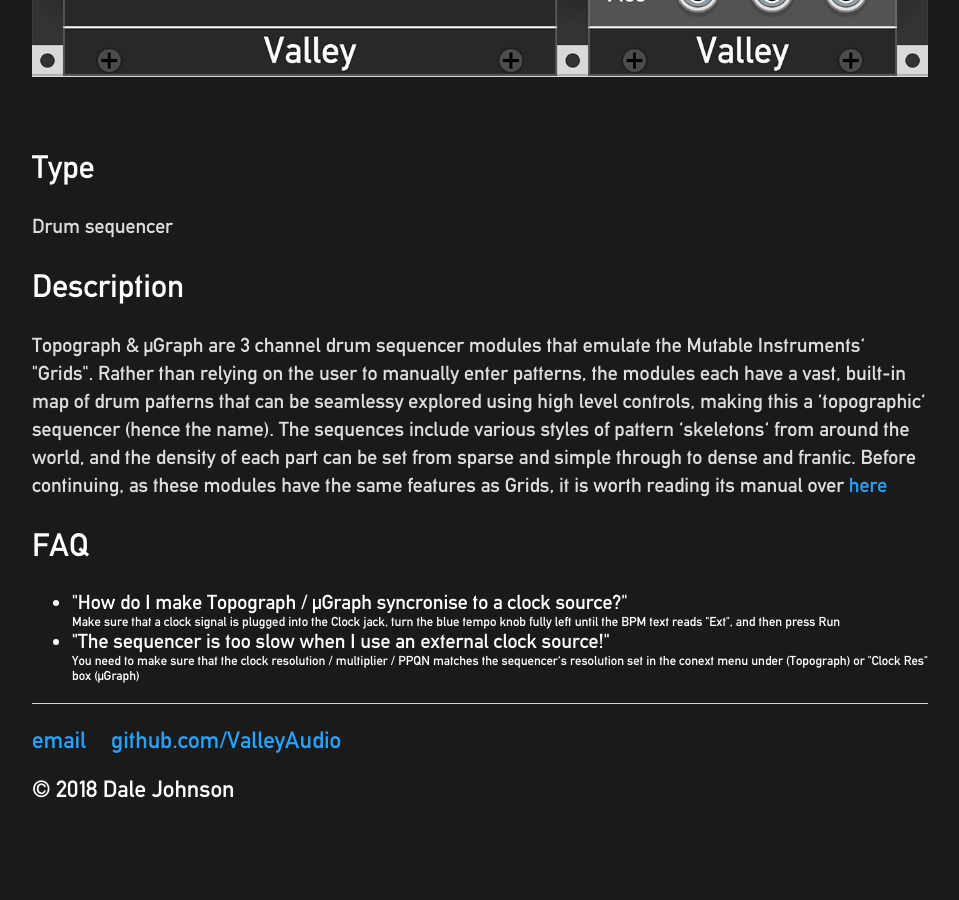
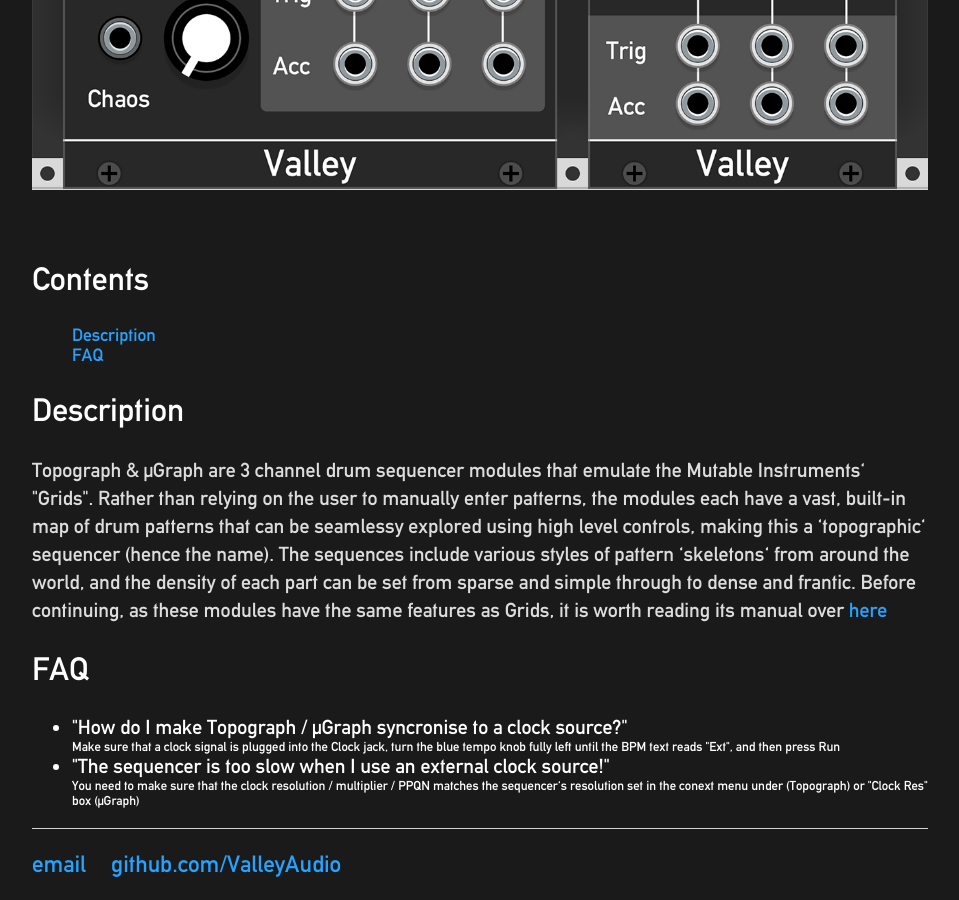
Before and after one commit to ValleyAudio/ValleyAudio.github.io, a Jekyll site: the page built from rack/topograph/topograph.html, in a window 1280 px wide and 900 px high, scrolled down 954 px. Shown: the whole window, without its empty margins (160-1119 px from the left). Built offline with Jekyll 4.4.1, drawn with Linux system fonts in a browser that asks for light colours; before the commit the page ends 1817 px from its top, so only the background shows below that.

Commit message:
Added Contents

```diff
--- a/rack/topograph/topograph.html
+++ b/rack/topograph/topograph.html
@@ -4,15 +4,20 @@
 ---
 <div class="topograph">
     <h1>Topograph & µGraph</h1>
+    <h2>Type</h2>
+    <p>Drum sequencer</p>
     <center>
         <img src="topograph.jpg" alt="Topograph & µGraph" style="width:100%;margin-top:40px;margin-bottom:40px;">
     </center>
-    <h2>Type</h2>
-    <p>Drum sequencer</p>
-    <h2>Description</h2>
+    <h2>Contents</h2>
+    <ul style="list-style:none">
+        <li><a href="#Desc">Description</a></li>
+        <li><a href="#FAQ">FAQ</a></li>
+    </ul>
+    <h2 id="Desc">Description</h2>
     <p>
         Topograph & µGraph are 3 channel drum sequencer modules that emulate the Mutable Instruments' "Grids". Rather than relying on the user to manually enter patterns, the modules each have a vast, built-in map of drum patterns that can be seamlessy explored using high level controls, making this a 'topographic' sequencer (hence the name). The sequences include various styles of pattern 'skeletons' from around the world, and the density of each part can be set from sparse and simple through to dense and frantic. Before continuing, as these modules have the same features as Grids, it is worth reading its manual over <a href="https://mutable-instruments.net/modules/grids/manual/">here</a>
-        <h2>FAQ</h2>
+        <h2 id="FAQ">FAQ</h2>
         <ul>
             <li style="font-size: 1.25em;">"How do I make Topograph / µGraph syncronise to a clock source?"</li>
             <li style="list-style:none; font-size:0.8em">Make sure that a clock signal is plugged into the Clock jack, turn the blue tempo knob fully left until the BPM text reads "Ext", and then press Run</li>
```
